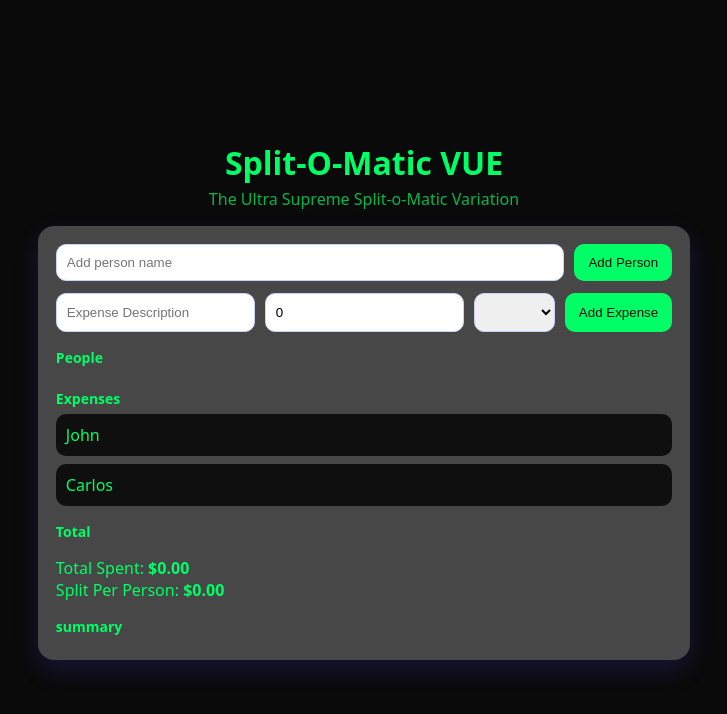
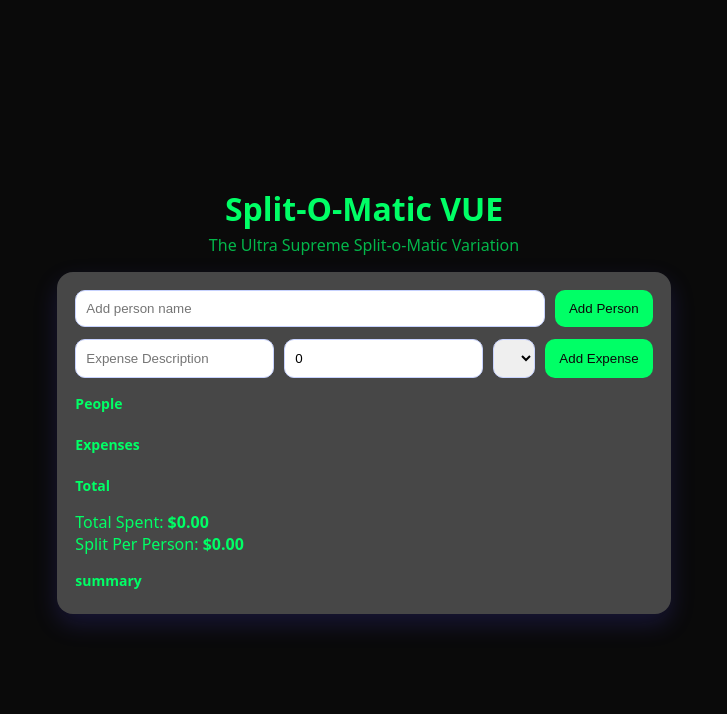
Before and after one commit to JacobReyna123/SPLIT-O-MATIC, a Vue app in the folder expense-splitter-vue/: page / in a window 1280 px wide. Shown: the top 714 px of the page, without its empty margins (276-1003 px from the left). Built offline with nearby package versions, Linux system fonts and the light colour scheme.

Commit message:
fixing in progress

```diff
--- a/expense-splitter-vue/src/App.vue
+++ b/expense-splitter-vue/src/App.vue
@@ -4,7 +4,7 @@
     import Card from './components/Card.vue'
     import Section from './components/Section.vue';
 
-    const people = ref(['John', 'Carlos'])
+    const people = ref([])
     const newPerson = ref ('')
 
     const addPerson = () => {
@@ -22,6 +22,24 @@ const newExpense = ref ({
     amount: 0,
     paidBy: ''
 })
+
+const addExpense = () => {
+    const {desc, amount, paidBy} = newExpense.value
+
+    if(!desc.trim || isNAN(parseFloat(amount)) || !paidBy) return
+
+    expenses.value.push({
+        desc: desc.trim(),
+        amount: parseFloat(amount),
+        Paidby
+    })
+
+    newExpense.value = {
+        desc: '',
+        amount: 0,
+        paidBy:''
+    }
+}
 </script>
 
 
@@ -35,7 +53,7 @@ const newExpense = ref ({
             <button>Add Person</button>
         </form>
 
-        <form id="expenseForm" class="rowform">
+        <form id="expenseForm" class="rowform" @submit.prevent="addExpense">
             <input id="descInput" type="text" placeholder="Expense Description" v-model="newExpense.desc"/>
             <input id="amountInput" type="number" placeholder="Amount" v-model="newExpense.amount"/>
             <select id="paidBySelect" v-model="newExpense.paidBy">
@@ -49,13 +67,14 @@ const newExpense = ref ({
 
     <Section title="People">
             <ul id="peopleList" class="list"></ul>
+            <li v-for="person in people" :key="person">
+                {{ person }}
+            </li>
     </Section>
 
     <Section title="Expenses">
-            <ul id ="expensesList" class="list">
-            <li v-for="person in people" :key="person">
-                {{ person }}
-            </li>
+            <ul id ="expenseList" class="list">
+            <li v-for="expense in expenses" :key="expense.paidBy">{{ expense.desc }} - ${{ expense.amount.toFixed(2) }} paid by {{ expense.paidBy }}</li>
         </ul>
     </Section>
 
```
